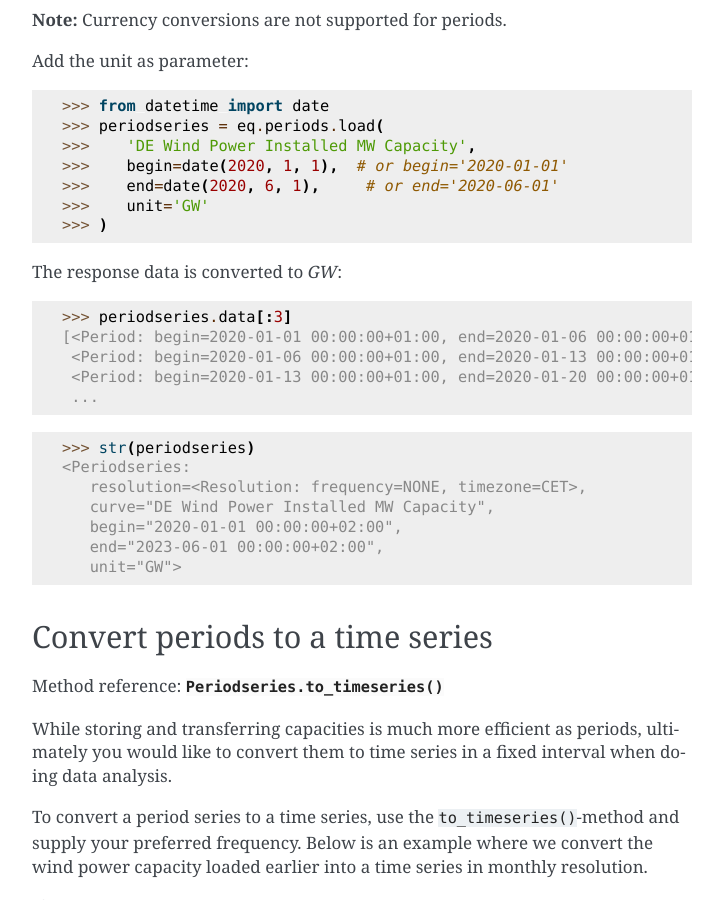
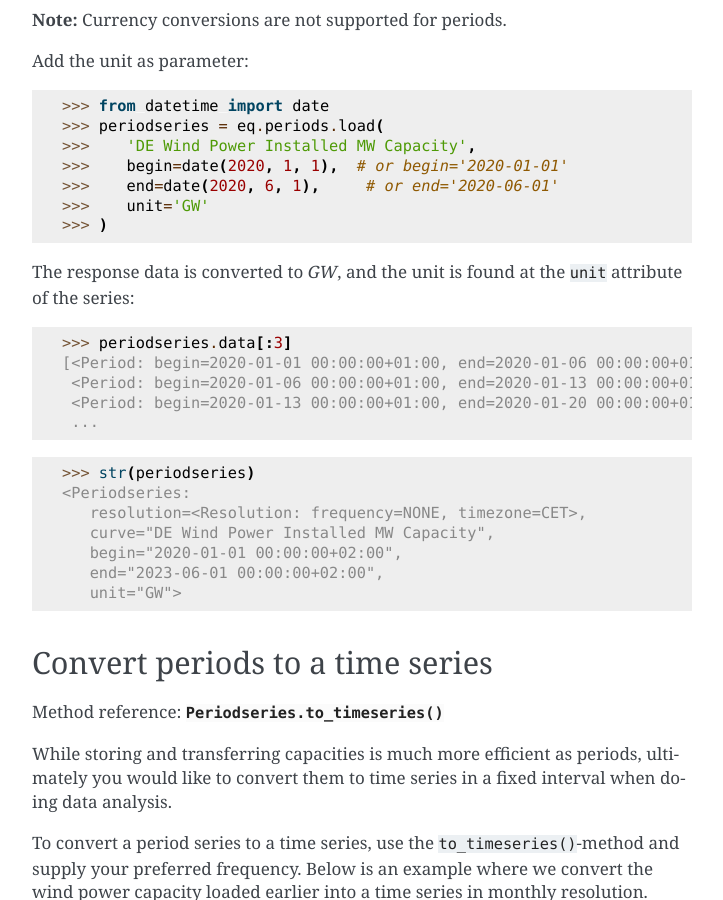
Before and after one commit to energyquantified/eq-python-client, a Sphinx documentation site: the page built from docs/userguide/periods.rst, in a window 1280 px wide and 900 px high, scrolled down 2266 px. Shown: the whole window, without its empty margins (388-1111 px from the left). Built offline with Sphinx 7.4.7, drawn with Linux system fonts in a browser that asks for light colours.

Commit message:
Minor rewording in documentation (#88)

```diff
--- a/docs/userguide/periods.rst
+++ b/docs/userguide/periods.rst
@@ -110,7 +110,8 @@ Add the unit as parameter:
    >>>    unit='GW'
    >>> )
 
-The response data is converted to `GW`:
+The response data is converted to `GW`, and the unit is found at the ``unit``
+attribute of the series:
 
    >>> periodseries.data[:3]
    [<Period: begin=2020-01-01 00:00:00+01:00, end=2020-01-06 00:00:00+01:00, value=60.65.>,
--- a/docs/userguide/timeseries.rst
+++ b/docs/userguide/timeseries.rst
@@ -126,7 +126,8 @@ Add the parameter to the request:
    >>>    unit='GWh/h'
    >>> )
 
-The response data is converted to `GWH/h`:
+The response data is converted to `GWh/h`, and the unit is found at the ``unit``
+attribute of the series:
 
    >>> timeseries.data
    [<Value: date=2020-01-01 00:00:00+01:00, value=6.39>,
```
